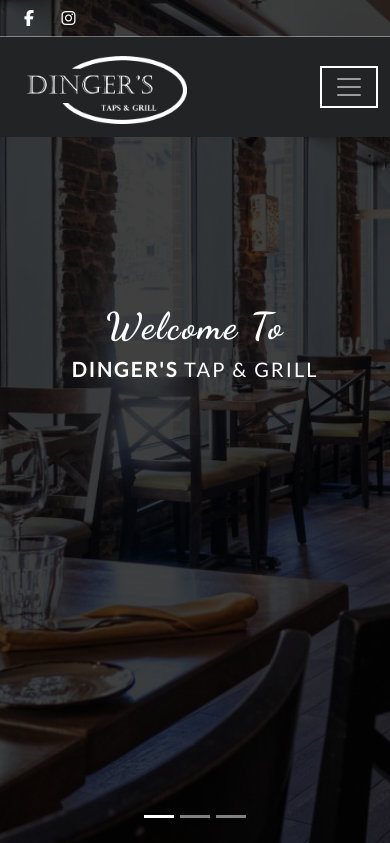
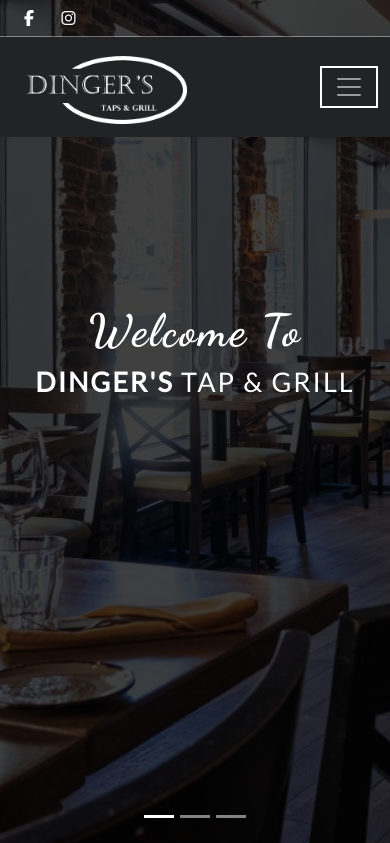
Before and after one commit to bsham94/restaurant-website, a PHP site: page /home.html in a window 390 px wide. Shown: the top 843 px of the page. Run offline with PHP 8.4, Linux system fonts and the light colour scheme; some libraries are stand-ins or nearby versions.

Commit message:
changed small screen home font

```diff
--- a/css/home.css
+++ b/css/home.css
@@ -13,7 +13,7 @@
 
 .carousel-caption h2 {
     font-size: 65px;
-    font-weight: 300;
+    font-weight: 100;
     letter-spacing: 2px;
     text-transform: uppercase;
 }
@@ -123,11 +123,11 @@
 
 @media only screen and (max-width: 576px) {
     .carousel-caption h1 {
-        font-size: 37px;
+        font-size: 45px;
     }
 
     .carousel-caption h2 {
-        font-size: 20px;
+        font-size: 27px;
     }
 }
 
--- a/home.html
+++ b/home.html
@@ -101,14 +101,14 @@
                 <div id="carousel-item-two" class="carousel-item w-100 h-100" data-bs-interval="5000">
                     <div class="carousel-caption start-50 translate-middle w-100">
                         <h1 class="fancy-font">Our Menus</h1>
-                        <h2 class="regular-font">See What's <b>New</b> Today</h2>
+                        <h2 class="regular-font">See What's <span>New</span> Today</h2>
                         <p class="mt-4"><a class="btn btn-outline-primary" href="#">Todays Menu</a></p>
                     </div>
                 </div>
                 <div id="carousel-item-three" class="carousel-item w-100 h-100" data-bs-interval="5000">
                     <div class="carousel-caption  start-50 translate-middle w-100">
                         <h1 class="fancy-font">Desserts</h1>
-                        <h2 class="regular-font">View Our <b>Tasty</b> Selection</h2>
+                        <h2 class="regular-font">View Our <span>Tasty<span> Selection</h2>
                         <p class="mt-4"><a class="btn btn-outline-primary" href="#">Todays Menu</a></p>
                     </div>
                 </div>
```
